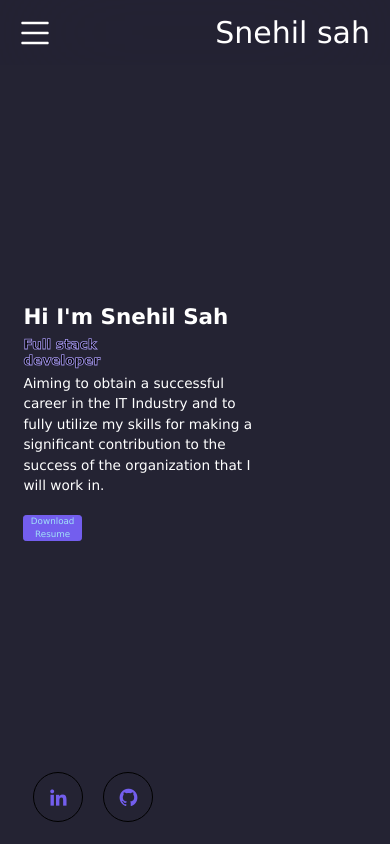
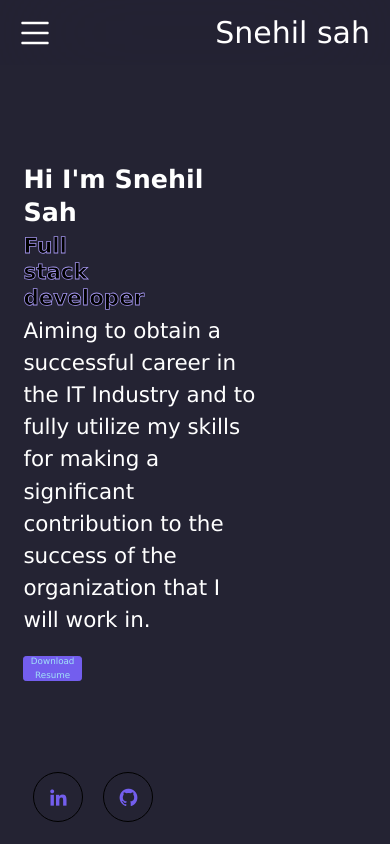
Before and after one commit to snehil891/my-portfolio, a React (Create React App) app: page / in a window 390 px wide. Shown: the top 844 px of the page. Built offline with nearby package versions, Linux system fonts and the light colour scheme; a web font is replaced by a local one.

Commit message:
responsive for width less than 400px

```diff
--- a/src/App.css
+++ b/src/App.css
@@ -1527,19 +1527,19 @@ body {
   }
 
   .home-content h1 {
-    font-size: 5.5vw;
+    font-size: 6.5vw;
   }
 
   .home-content span {
-    font-size: 5.5vw;
+    font-size: 6.5vw;
   }
 
   .home-content p {
-    font-size: 3.5vw;
+    font-size: 5.5vw;
   }
 
   .home-content .text h3 {
-    font-size: 3.5vw;
+    font-size: 5.5vw;
     color: black;
   }
 
```
